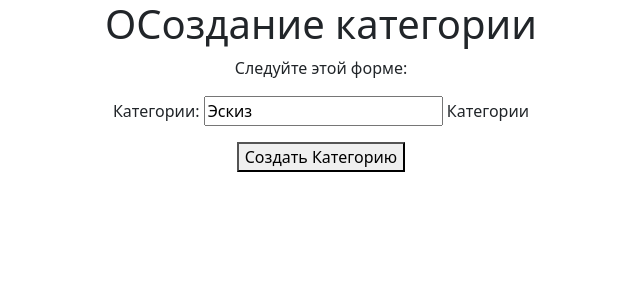
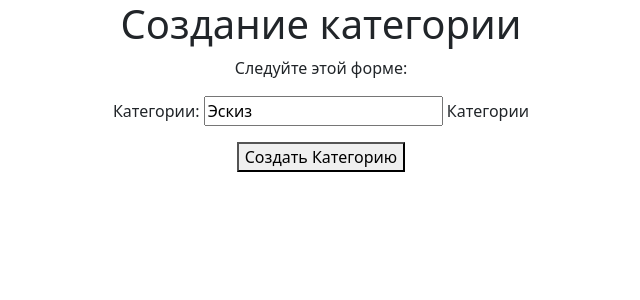
Before and after one commit to bebra678/Django_Praktika_1, a Django app: page /catalog/create-category/ in a window 1280 px wide. Shown: the top 300 px of the page, without its empty margins (319-959 px from the left). Run offline with Django 4.2, Linux system fonts and the light colour scheme; some libraries are stand-ins or nearby versions.

Commit message:
refactor

```diff
--- a/catalog/templates/catalog/create_category.html
+++ b/catalog/templates/catalog/create_category.html
@@ -16,7 +16,7 @@
   <body class="text-center">
 <main class="form-signin w-100 m-auto">
 <table style="display: flex; justify-content: space-around;">
-    <h1>ОСоздание категории</h1>
+    <h1>Создание категории</h1>
     <p>Следуйте этой форме:</p>
     <form method="post" enctype="multipart/form-data">
         {% csrf_token %}
```
